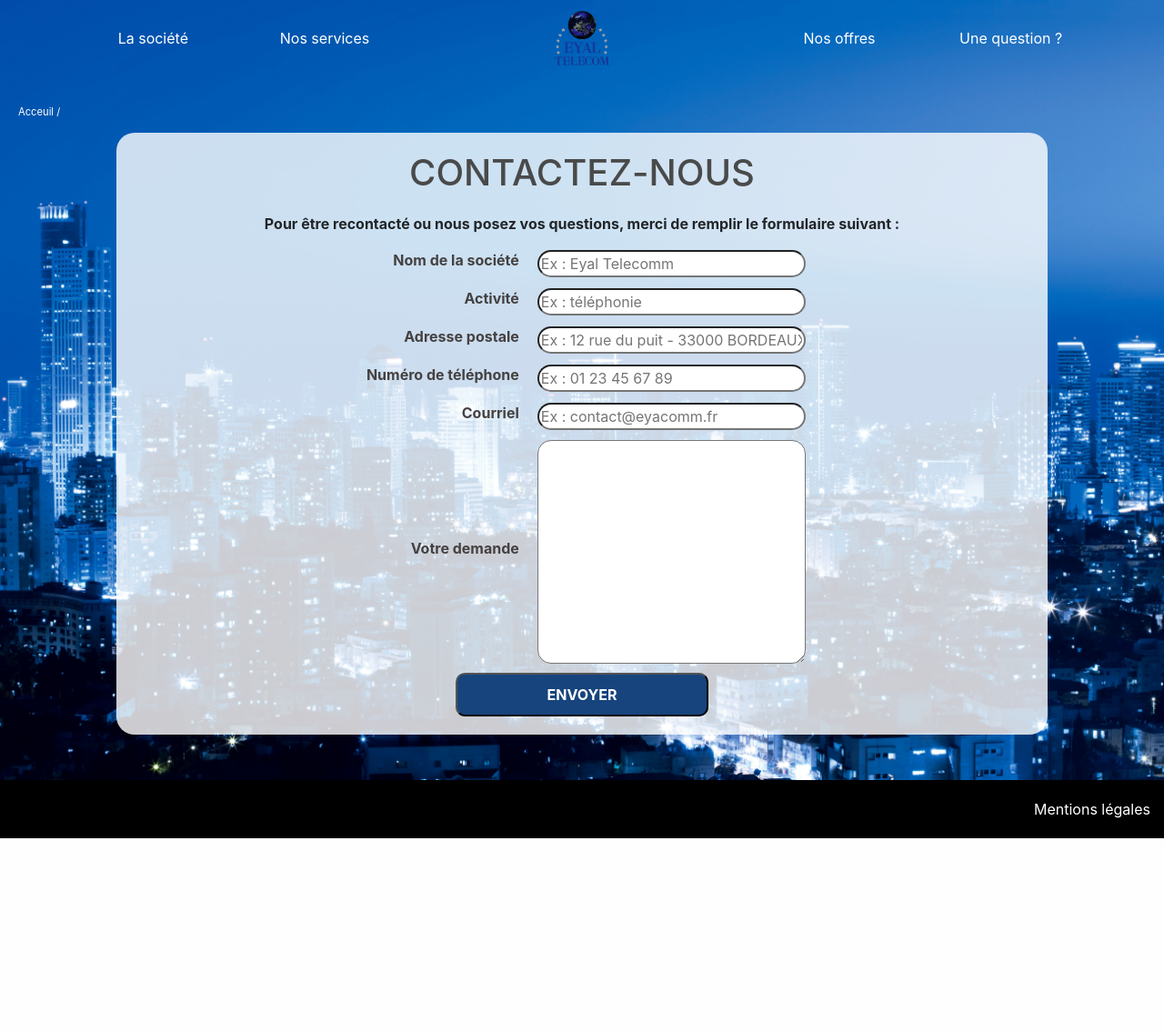
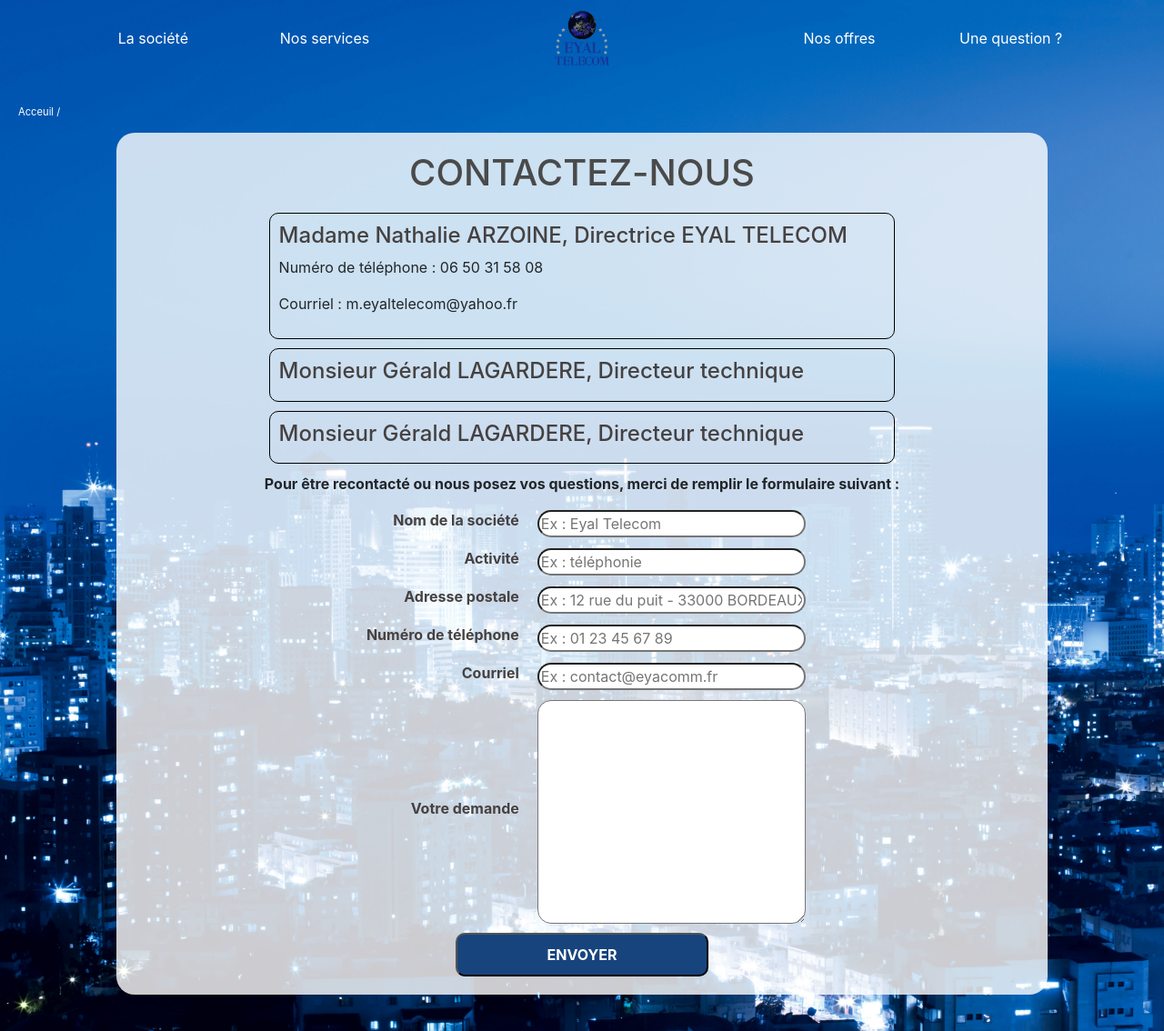
Before and after one commit to Hery-DOM/eyacomm, a Symfony app: template templates/front-office/contact.html.twig in a window 1280 px wide. Shown: the top 1134 px of the page at 91% size. Before the commit the page ends 922 px from the top, so only its background shows below. Run offline with Twig, Linux system fonts and the light colour scheme; the template is opened without the code that fills it, so the values that code supplies are empty; some libraries are stand-ins or nearby versions.

Commit message:
correction: feature contact page

```diff
--- a/templates/front-office/contact.html.twig
+++ b/templates/front-office/contact.html.twig
@@ -5,6 +5,21 @@
     <section class="contact-container">
         <h1 class="contact-h1">Contactez<span class="d-none d-md-inline-block">-</span><span
                     class="d-block d-md-inline">nous</span></h1>
+
+        <div class="contact-person-box">
+            <h2>Madame Nathalie ARZOINE, Directrice EYAL TELECOM</h2>
+            <p>Numéro de téléphone : 06 50 31 58 08</p>
+            <p>Courriel : m.eyaltelecom@yahoo.fr</p>
+        </div>
+
+        <div class="contact-person-box">
+            <h2>Monsieur Gérald LAGARDERE, Directeur technique</h2>
+        </div>
+
+        <div class="contact-person-box">
+            <h2>Monsieur Gérald LAGARDERE, Directeur technique</h2>
+        </div>
+
         <p class="contact-p">Pour être recontacté ou nous posez vos questions, merci de remplir le formulaire suivant
             :</p>
         <div>
@@ -13,10 +28,11 @@
             {% endfor %}
         </div>
 
+
         <form action="#" method="POST" class="contact-form">
             <div class="contact-form-box">
                 <label for="name">Nom de la société</label>
-                <input type="text" placeholder="Ex : Eyal Telecomm" id="name" name="name">
+                <input type="text" placeholder="Ex : Eyal Telecom" id="name" name="name">
             </div>
 
             <div class="contact-form-box">
```
Also changed, not shown: public/assets/CSS/front-office/_contact.scss, public/assets/CSS/styles.css, 1 other file.
